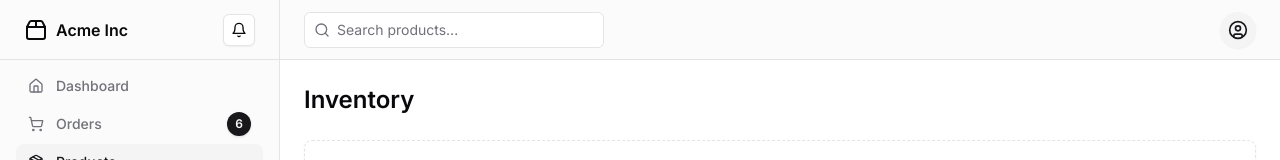
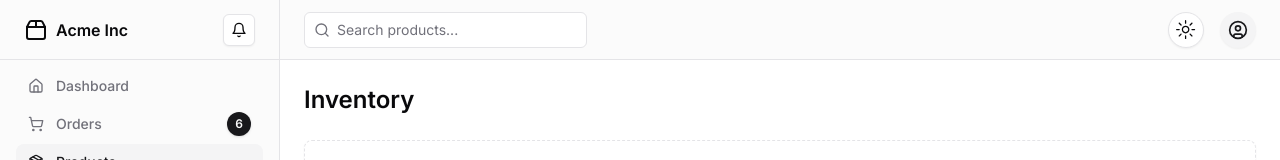
Before and after one commit to thegr8binil/Next-Admin-Dashboard, a Next.js app: page / in a window 1280 px wide. Shown: the top 160 px of the page. Built offline with nearby package versions, Linux system fonts and the light colour scheme.

Commit message:
themeSwitch

```diff
--- a/app/page.tsx
+++ b/app/page.tsx
@@ -31,6 +31,7 @@
 } from "@/components/ui/dropdown-menu"
 import { Input } from "@/components/ui/input"
 import { Sheet, SheetContent, SheetTrigger } from "@/components/ui/sheet"
+import { ModeToggle } from "@/components/ui/ModeToggle"
 
 export default function Dashboard() {
   return (
@@ -198,6 +199,7 @@
               </div>
             </form>
           </div>
+          <ModeToggle/>
           <DropdownMenu>
             <DropdownMenuTrigger asChild>
               <Button variant="secondary" size="icon" className="rounded-full">
--- /dev/null
+++ b/components/ui/ModeToggle.tsx
@@ -0,0 +1,39 @@
+"use client";
+import * as React from "react";
+import { MoonIcon, SunIcon } from "@radix-ui/react-icons";
+import { useTheme } from "next-themes";
+
+import { Button } from "@/components/ui/button";
+import {
+  DropdownMenu,
+  DropdownMenuContent,
+  DropdownMenuItem,
+  DropdownMenuTrigger,
+} from "@/components/ui/dropdown-menu";
+
+export function ModeToggle() {
+  const { setTheme } = useTheme();
+
+  return (
+    <DropdownMenu>
+      <DropdownMenuTrigger asChild>
+        <Button variant="outline" size="icon" className="rounded-full">
+          <SunIcon className="h-[1.2rem] w-[1.2rem] rotate-0 scale-100 transition-all dark:-rotate-90 dark:scale-0" />
+          <MoonIcon className="absolute h-[1.2rem] w-[1.2rem] rotate-90 scale-0 transition-all dark:rotate-0 dark:scale-100" />
+          <span className="sr-only">Toggle theme</span>
+        </Button>
+      </DropdownMenuTrigger>
+      <DropdownMenuContent align="end">
+        <DropdownMenuItem onClick={() => setTheme("light")}>
+          Light
+        </DropdownMenuItem>
+        <DropdownMenuItem onClick={() => setTheme("dark")}>
+          Dark
+        </DropdownMenuItem>
+        <DropdownMenuItem onClick={() => setTheme("system")}>
+          System
+        </DropdownMenuItem>
+      </DropdownMenuContent>
+    </DropdownMenu>
+  );
+}
```
